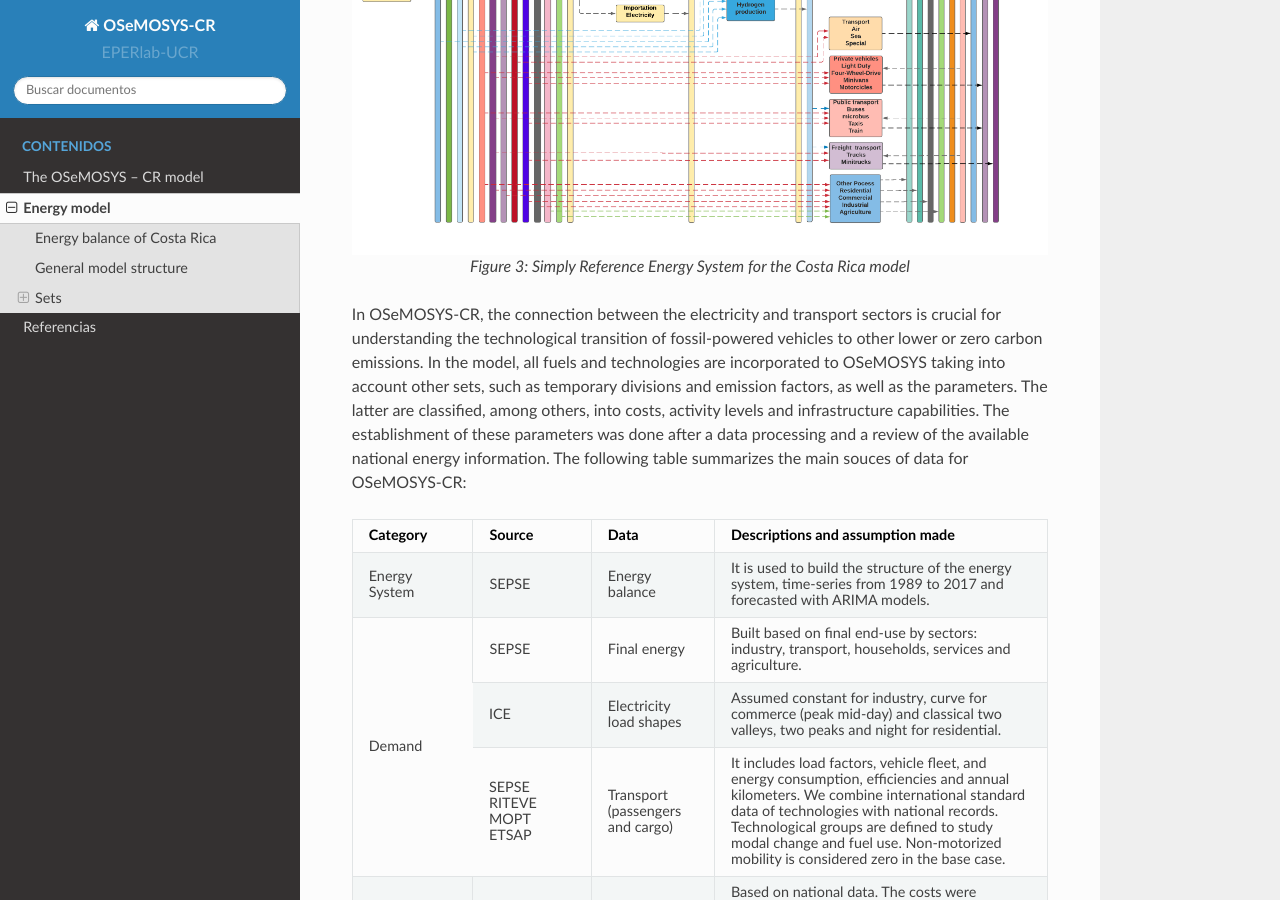
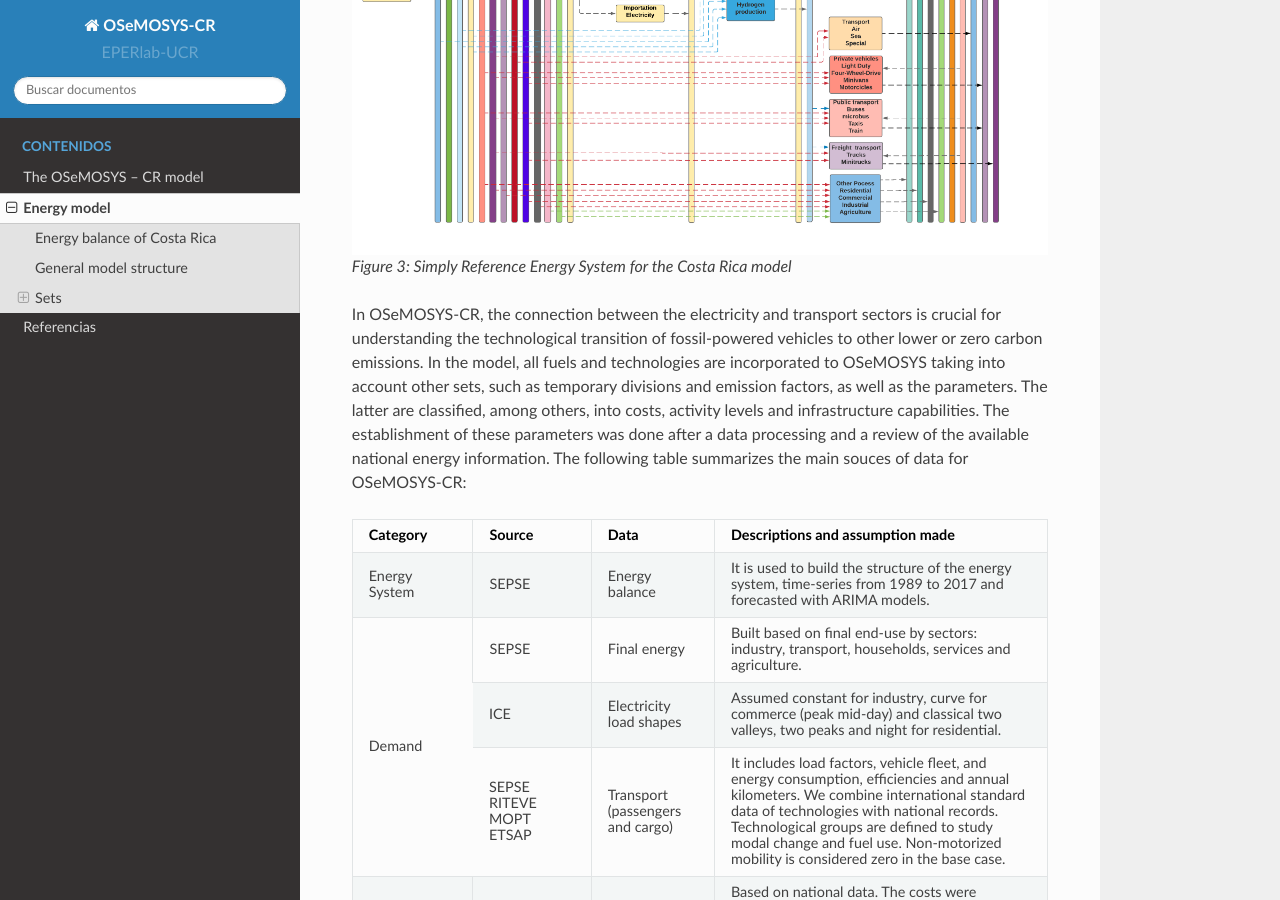
Before and after one commit to EPERLab/OSeMOSYS-CR, a Sphinx documentation site: the page built from docs/02EnergyModel.rst, in a window 1280 px wide and 900 px high, scrolled down 1799 px. Built offline with Sphinx 7.4.7 and the Read the Docs theme 2.0.0, drawn with Linux system fonts in a browser that asks for light colours.

Commit message:
Update 02EnergyModel.rst

```diff
--- a/docs/02EnergyModel.rst
+++ b/docs/02EnergyModel.rst
@@ -20,7 +20,7 @@ General model structure
 The entire Costa Rican energy sector is modeled in OSeMOSYS. However, only the transport and electricity sectors are subject to linear optimization, while other energy sources and demands are only represented with trends to account for their possible greenhouse gases (GHG) contributions. The overall structure of the model can be represented by the reference energy system shown in Figure 3. The primary energy supply consists of four main sources: renewable, imports of fossil fuels, biomass and electricity imports. These sources are transformed to different demands including industrial, residential and commercial requirements, and the transport of passengers and cargo.
 
 .. figure:: img/SimpleRES.png
-   :align: center
+   :figclass: foobar
 
    *Figure 3: Simply Reference Energy System for the Costa Rica model*
 
```
